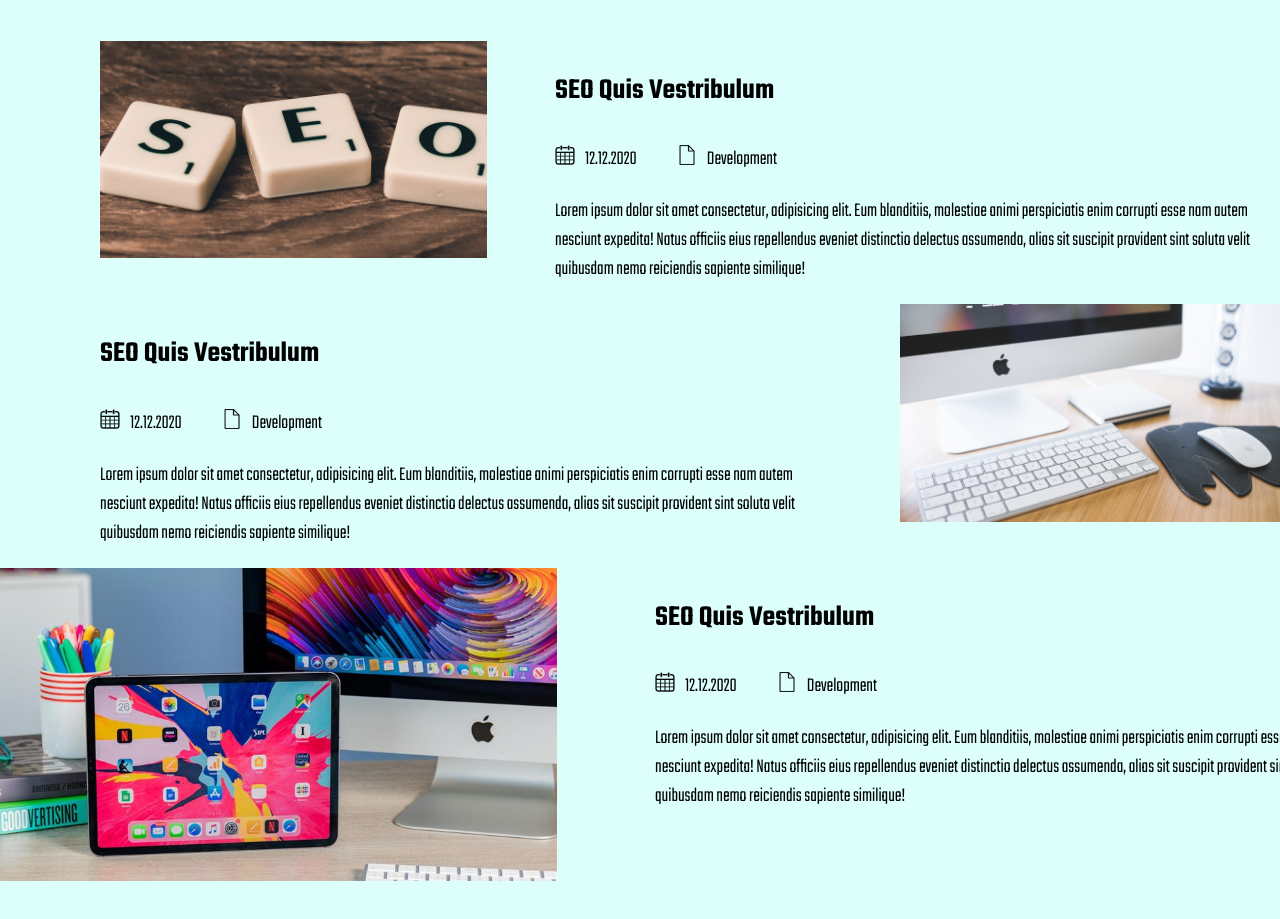
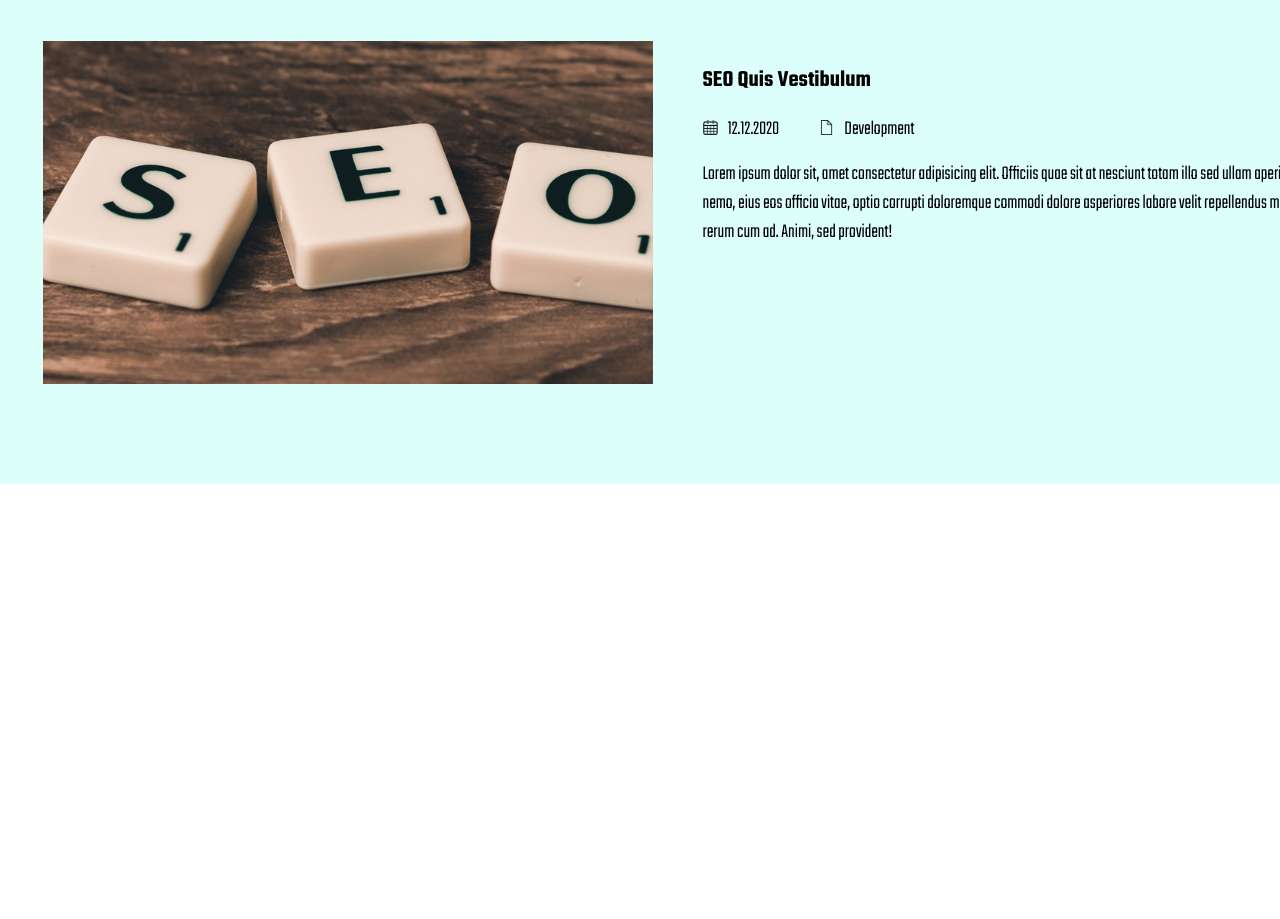
Before and after one commit to AvAValera/web, a plain HTML site: page Maket/index.html in a window 1280 px wide. Shown: the part 7560-8479 px from the top of the page. After the commit the page ends 8044 px from the top, so only its background shows below. Drawn offline with Linux system fonts and the light colour scheme.

Commit message:
edit blog block (new change)

```diff
--- a/Maket/index.html
+++ b/Maket/index.html
@@ -392,57 +392,26 @@
                 </p>
             </div>
             <div class="blog__column">
-                <div class="blog__column__block">
-                    <div class="blog__column__block__img">
+                <div class="blog__column_block">
+                    <div class="blog__column_img">
                         <img src="img/seo.jpg" alt="">
                     </div>
-                    <div class="blog__column__block__text">
-                        <h3>SEO Quis Vestribulum</h3>
-                        <div class="blog__column__data">
+                    <div class="blog__column_text">
+                        <div class="blog__column_text_title">
+                            <h3>SEO Quis Vestibulum</h3>
+                        </div>
+                        <div class="blog__column_text_date">
                             <img src="img/calendar.png" alt="">
                             <p>12.12.2020</p>
                             <img src="img/file-icon.png" alt="">
                             <p>Development</p>
                         </div>
-                        <p>
-                            Lorem ipsum dolor sit amet consectetur, adipisicing elit. Eum blanditiis, molestiae animi perspiciatis enim corrupti esse nam autem nesciunt expedita! Natus officiis eius repellendus eveniet distinctio delectus assumenda, alias sit suscipit provident sint soluta velit quibusdam nemo reiciendis sapiente similique!
-                        </p>
+                        <div class="blog__column_text_discription">
+                            <p>
+                                Lorem ipsum dolor sit, amet consectetur adipisicing elit. Officiis quae sit at nesciunt totam illo sed ullam aperiam nemo, eius eos officia vitae, optio corrupti doloremque commodi dolore asperiores labore velit repellendus magni a rerum cum ad. Animi, sed provident!
+                            </p>
+                        </div>
                     </div>
-                </div>
-                <div class="blog__column__block">
-
-                    <div class="blog__column__block__text">
-                        <h3>SEO Quis Vestribulum</h3>
-                        <div class="blog__column__data">
-                            <img src="img/calendar.png" alt="">
-                            <p>12.12.2020</p>
-                            <img src="img/file-icon.png" alt="">
-                            <p>Development</p>
-                        </div>
-                        <p>
-                            Lorem ipsum dolor sit amet consectetur, adipisicing elit. Eum blanditiis, molestiae animi perspiciatis enim corrupti esse nam autem nesciunt expedita! Natus officiis eius repellendus eveniet distinctio delectus assumenda, alias sit suscipit provident sint soluta velit quibusdam nemo reiciendis sapiente similique!
-                        </p>
-                    </div>
-                    <div class="blog__column__block__img blog__column__block__img_second">
-                        <img src="img/apple keyboard.jpg" alt="">
-                    </div>
-                </div>
-            </div>
-            <div class="blog__column__block">
-                <div class="blog__column__block__img">
-                    <img src="img/ipad imac.jpg" alt="">
-                </div>
-                <div class="blog__column__block__text">
-                    <h3>SEO Quis Vestribulum</h3>
-                    <div class="blog__column__data">
-                        <img src="img/calendar.png" alt="">
-                        <p>12.12.2020</p>
-                        <img src="img/file-icon.png" alt="">
-                        <p>Development</p>
-                    </div>
-                    <p>
-                        Lorem ipsum dolor sit amet consectetur, adipisicing elit. Eum blanditiis, molestiae animi perspiciatis enim corrupti esse nam autem nesciunt expedita! Natus officiis eius repellendus eveniet distinctio delectus assumenda, alias sit suscipit provident sint soluta velit quibusdam nemo reiciendis sapiente similique!
-                    </p>
                 </div>
             </div>
             <div class="blog__button"></div>
--- a/Maket/scss/_blog.scss
+++ b/Maket/scss/_blog.scss
@@ -16,36 +16,39 @@
     }
 }
 .blog__column{
-    margin: 0 100px;
 }
-.blog__column__block{
+.blog__column_block{
     display: flex;
     justify-content: center;
-    margin: 0;
-    padding: 0;
 }
-.blog__column__block__img img{
-    margin: 0 100px 0 0;
-    width: 85%;
-}
-.blog__column__block__img_second img{
-    margin: 0 0 0 100px;
-}
-.blog__column__block__text{
-    text-align: left;
-    p{
-        font-size: 20px;
-        width: 700px;
+.blog__column_img{
+    width: 45%;
+    margin-right: 50px;
+    img{
+        width: 100%;
+        display: block;
     }
 }
-.blog__column__data{
-    display: inline-flex;
+.blog__column_text{
+    width: 45%;
+    font-size: 20px;
+    text-align: left;
+}
+
+.blog__column_text_date{
+    display: flex;
+    vertical-align: middle;
     img{
-        width: 20px;
-        height: 20px;
+        margin-right: 10px;
+        width: 15px;
+        height: 15px;
+    }
+    :nth-child(3){
+        margin-left: 40px;
     }
     p{
-        margin: 0 40px 0 10px;
-        width: 100%;
+        line-height: 20px;
+        margin: 0;
+        padding: 0;
     }
 }
```
Also changed, not shown: Maket/css/style.css.
